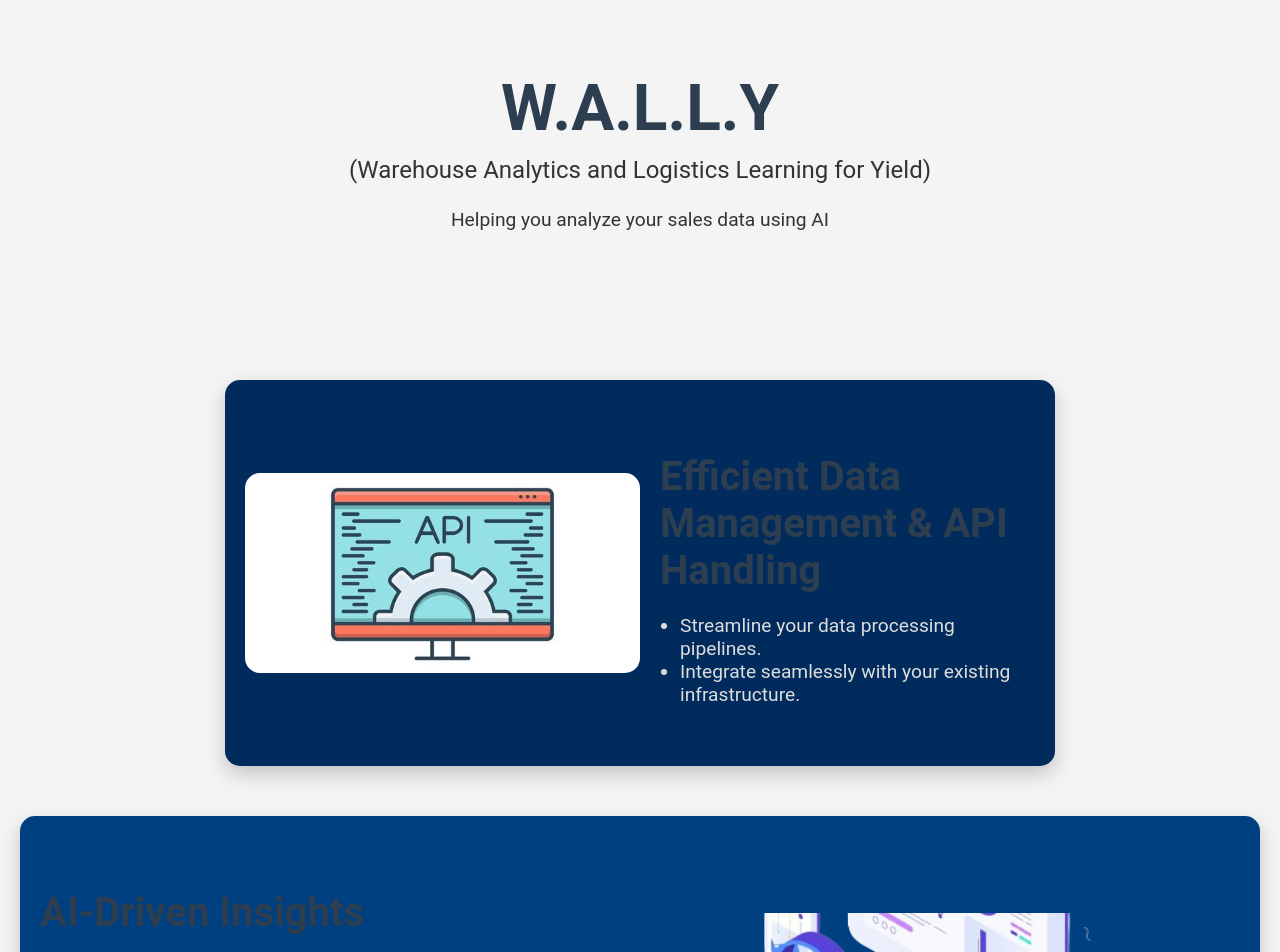
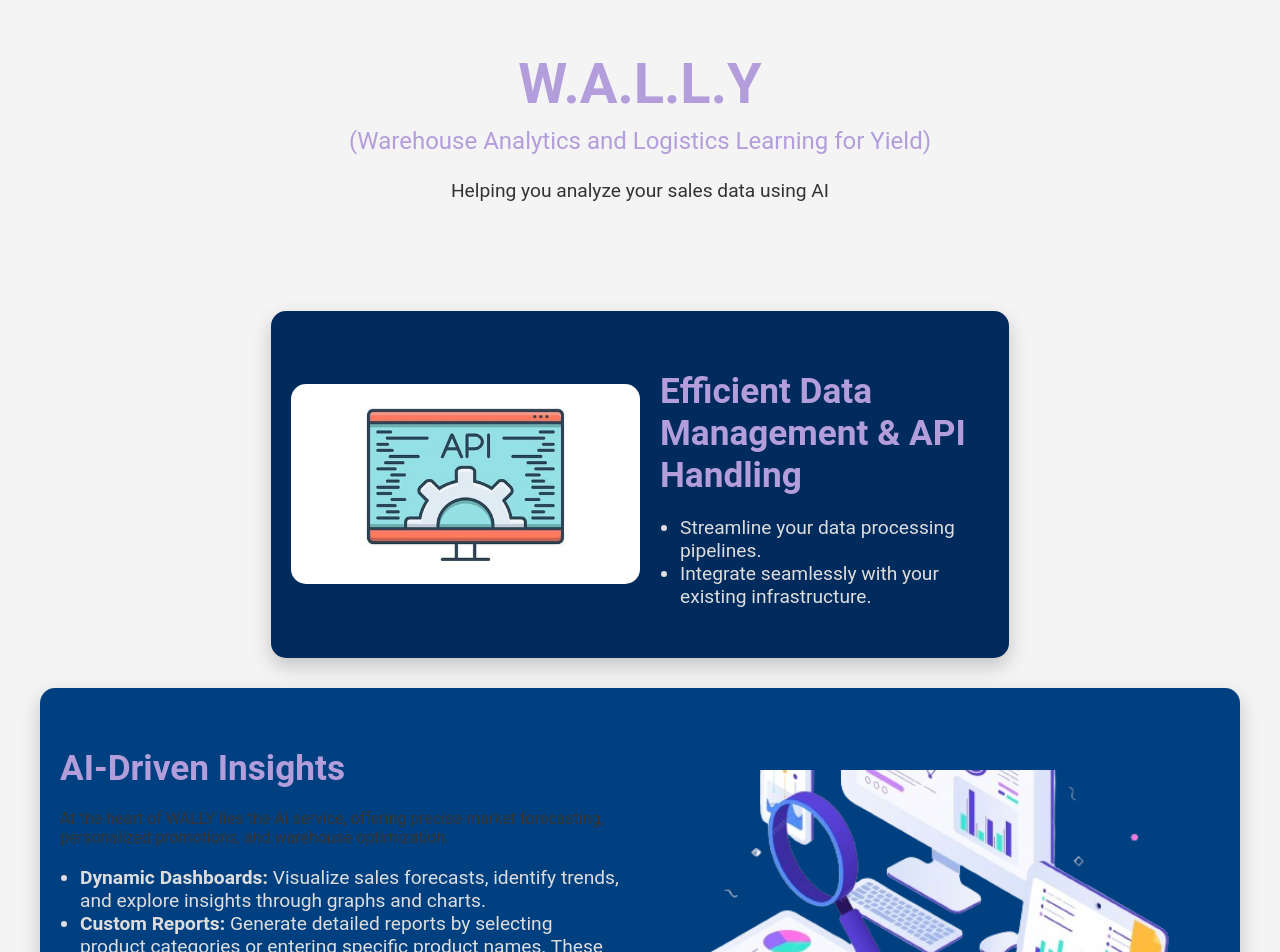
Before and after one commit to samvardhan03/hack.sp, a React (Create React App) app: page / in a window 1280 px wide. Shown: the part 100-1052 px from the top of the page. Built offline with nearby package versions, Linux system fonts and the light colour scheme.

Commit message:
Update Home.css

```diff
--- a/src/components/styles/Home.css
+++ b/src/components/styles/Home.css
@@ -12,25 +12,29 @@ body {
     flex-direction: column;
     align-items: center;
     padding: 20px;
+    max-width: 1200px;
+    margin: 0 auto;
 }
 
 /* Hero Section */
 .hero-section {
     text-align: center;
-    padding: 80px 20px;
+    padding: 60px 20px;
     width: 100%;
-    margin-bottom: 50px;
+    margin-bottom: 30px;
 }
 
 .hero-title {
-    font-size: 4em;
+    font-size: 3.5em;
     margin: 0;
     font-weight: bold;
+    color: #b39ddb; /* Pastel purple */
 }
 
 .hero-subtitle {
     font-size: 1.5em;
     margin-top: 10px;
+    color: #b39ddb; /* Pastel purple */
 }
 
 .hero-description {
@@ -41,9 +45,9 @@ body {
 /* Feature Section */
 .feature-section {
     background: #002b5c;
-    padding: 40px 20px;
+    padding: 30px 20px;
     border-radius: 15px;
-    margin-bottom: 50px;
+    margin-bottom: 30px;
     box-shadow: 0 8px 20px rgba(0, 0, 0, 0.2);
 }
 
@@ -68,8 +72,9 @@ body {
 }
 
 .feature-text h2 {
-    font-size: 2.5em;
+    font-size: 2.2em;
     margin-bottom: 20px;
+    color: #b39ddb; /* Pastel purple */
 }
 
 .feature-list {
@@ -82,9 +87,9 @@ body {
 /* Insights Section */
 .insights-section {
     background: #004080;
-    padding: 40px 20px;
+    padding: 30px 20px;
     border-radius: 15px;
-    margin-bottom: 50px;
+    margin-bottom: 30px;
     box-shadow: 0 8px 20px rgba(0, 0, 0, 0.2);
 }
 
@@ -100,8 +105,9 @@ body {
 }
 
 .insights-text h2 {
-    font-size: 2.5em;
+    font-size: 2.2em;
     margin-bottom: 20px;
+    color: #b39ddb; /* Pastel purple */
 }
 
 .insights-list {
```
